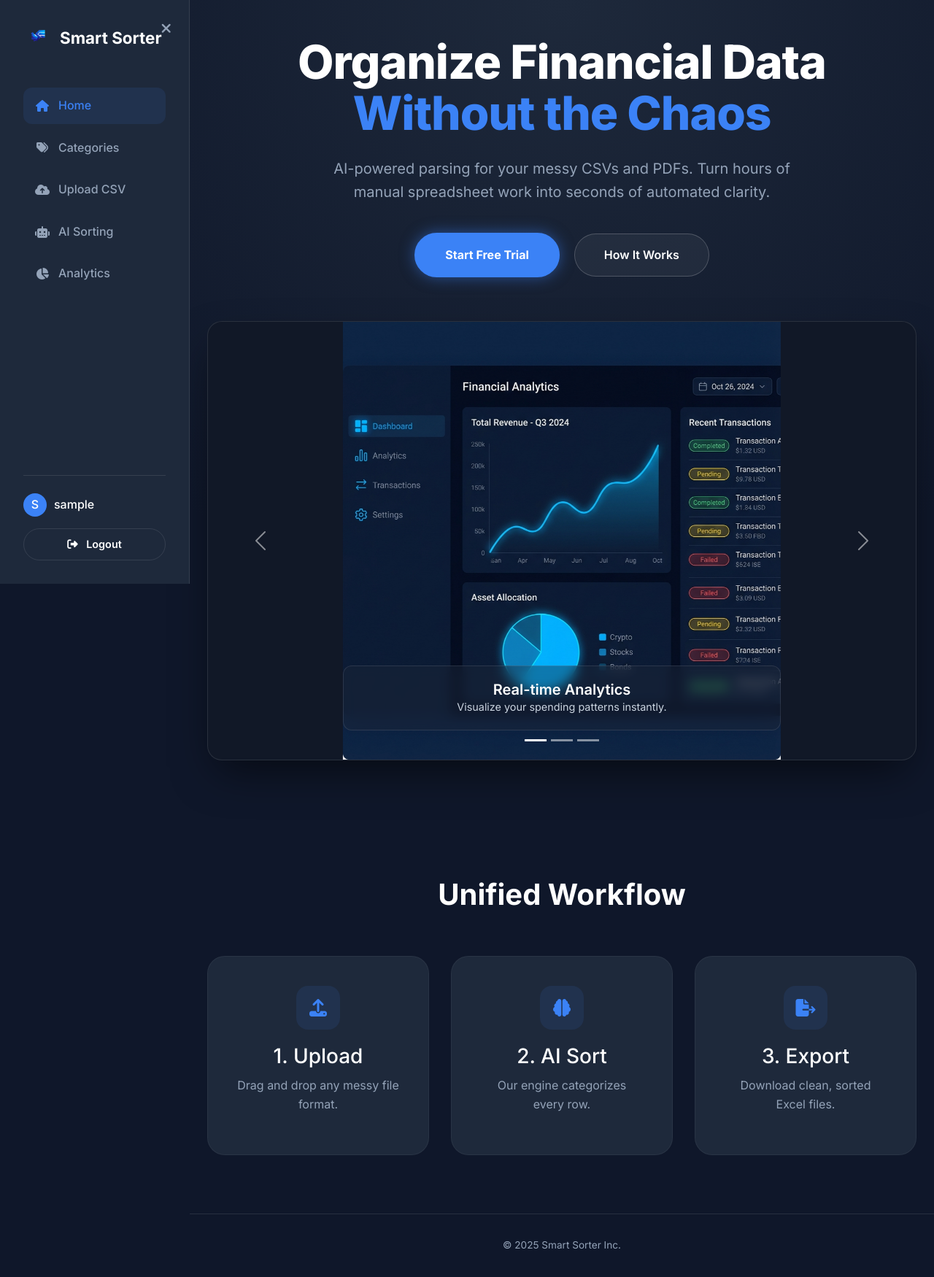
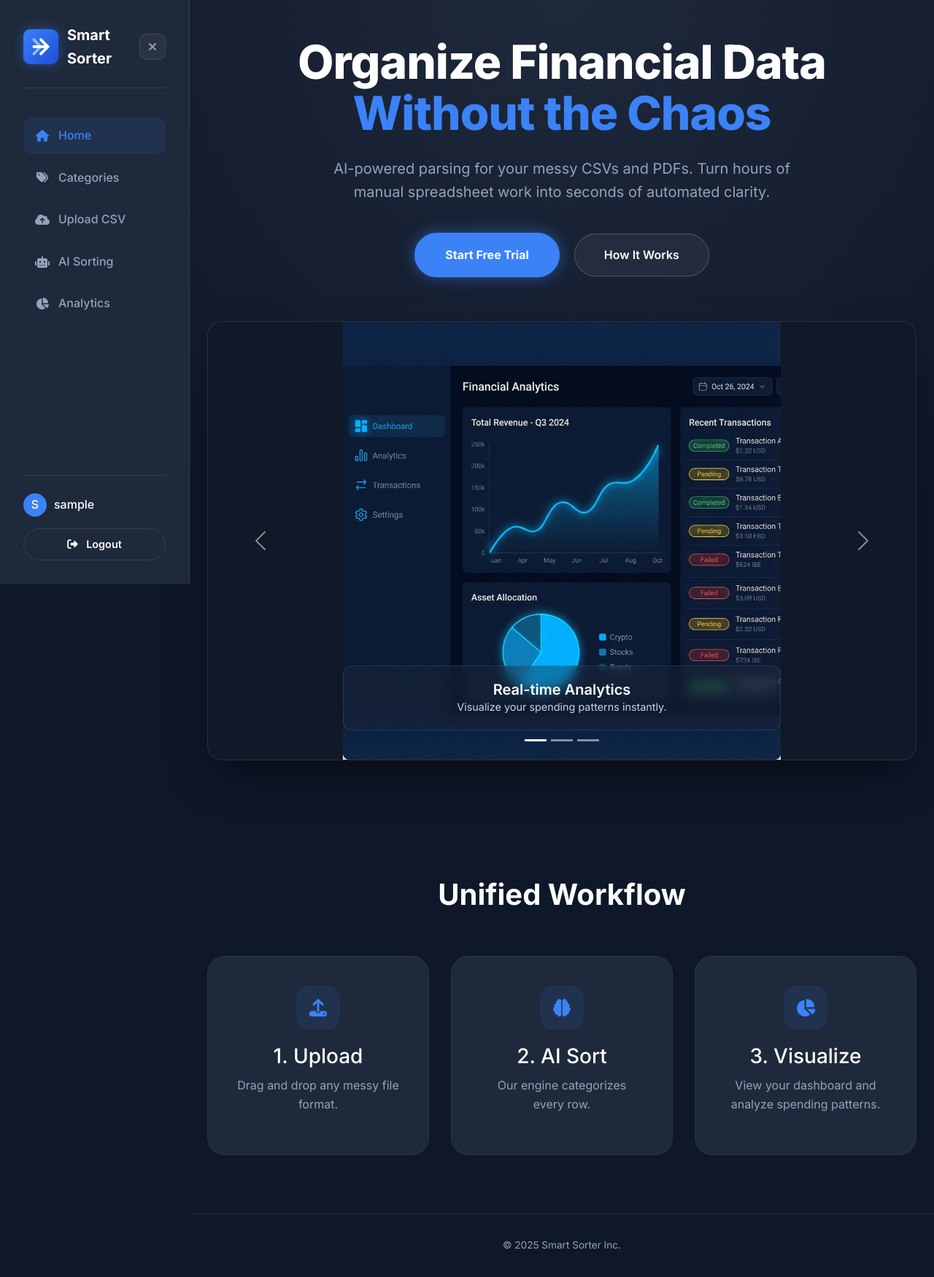
Before and after one commit to Mahhin1010/Smart-Expense-Sorter-FYP-, a Django app: page / in a window 1280 px wide. Shown: the whole page at 73% size. Run offline with Django 5.2, Linux system fonts and the light colour scheme; the visitor is signed in with stand-in values (Sample User, id 1).

Commit message:
feat: Add initial modern base template, home page, and SVG logo.

```diff
--- a/templates/base.html
+++ b/templates/base.html
@@ -323,20 +323,7 @@
             transform: translateX(-260px);
         }
 
-        .sidebar-logo {
-            display: flex;
-            align-items: center;
-            gap: 10px;
-            color: white;
-            font-weight: 700;
-            font-size: 1.4rem;
-            text-decoration: none;
-            margin-bottom: 3rem;
-        }
 
-        .sidebar-logo img {
-            height: 40px;
-        }
 
         .sidebar-menu {
             list-style: none;
@@ -416,24 +403,57 @@
             border-color: var(--primary-accent);
         }
 
+        .sidebar-header {
+            display: flex;
+            align-items: center;
+            justify-content: space-between;
+            margin-bottom: 2.5rem;
+            padding-bottom: 1.5rem;
+            border-bottom: 1px solid var(--glass-border);
+        }
+
+        .sidebar-logo {
+            display: flex;
+            align-items: center;
+            gap: 12px;
+            color: white;
+            font-weight: 700;
+            font-size: 1.25rem;
+            text-decoration: none;
+            transition: all 0.2s ease;
+        }
+
+        .sidebar-logo:hover {
+            color: var(--primary-accent);
+        }
+
+        .sidebar-logo img {
+            height: 48px;
+            width: auto;
+            filter: drop-shadow(0 0 8px rgba(59, 130, 246, 0.4));
+        }
+
         /* Close button inside sidebar */
         .sidebar-close {
-            position: absolute;
-            top: 1rem;
-            right: 1rem;
-            background: transparent;
-            border: none;
+            background: rgba(255, 255, 255, 0.05);
+            border: 1px solid var(--glass-border);
             color: var(--text-muted);
-            font-size: 1.2rem;
+            font-size: 1rem;
             cursor: pointer;
-            padding: 8px;
-            border-radius: 8px;
-            transition: all 0.2s;
+            width: 36px;
+            height: 36px;
+            border-radius: 10px;
+            display: flex;
+            align-items: center;
+            justify-content: center;
+            transition: all 0.2s ease;
+            flex-shrink: 0;
         }
 
         .sidebar-close:hover {
             color: #ef4444;
             background: rgba(239, 68, 68, 0.1);
+            border-color: rgba(239, 68, 68, 0.3);
         }
 
         .user-profile-section {
@@ -479,15 +499,16 @@
 
         <!-- Sidebar -->
         <aside class="sidebar" id="sidebar">
-            <!-- Close Button -->
-            <button class="sidebar-close" id="sidebarClose" title="Close Menu">
-                <i class="fas fa-times"></i>
-            </button>
-
-            <a href="{% url 'home' %}" class="sidebar-logo">
-                <img src="{% static 'images/logo_modern_v2.png' %}" alt="Logo">
-                Smart Sorter
-            </a>
+            <!-- Sidebar Header with Logo and Close Button -->
+            <div class="sidebar-header">
+                <a href="{% url 'home' %}" class="sidebar-logo">
+                    <img src="{% static 'images/logo_modern.svg' %}" alt="Logo">
+                    Smart Sorter
+                </a>
+                <button class="sidebar-close" id="sidebarClose" title="Close Menu">
+                    <i class="fas fa-times"></i>
+                </button>
+            </div>
 
             <ul class="sidebar-menu">
                 <li>
@@ -547,7 +568,7 @@
             <nav id="main-navbar">
                 <div class="nav-container">
                     <a href="{% url 'home' %}" class="logo">
-                        <img src="{% static 'images/logo_modern_v2.png' %}" alt="Smart Sorter" style="height: 60px;">
+                        <img src="{% static 'images/logo_modern.svg' %}" alt="Smart Sorter" style="height: 48px;">
                         Smart Sorter
                     </a>
 
@@ -585,7 +606,7 @@
         <div class="footer-content">
             <div class="footer-brand">
                 <a href="#" class="logo">
-                    <img src="{% static 'images/logo_modern.png' %}" alt="Smart Sorter" style="height:32px;">
+                    <img src="{% static 'images/logo_modern.svg' %}" alt="Smart Sorter" style="height:32px;">
                     Smart Sorter
                 </a>
                 <p>Intelligent financial organization for modern businesses. Sort, analyze, and optimize your
--- a/templates/home.html
+++ b/templates/home.html
@@ -219,9 +219,9 @@
 
             <div
                 style="background: #1e293b; padding: 40px; border-radius: 24px; border: 1px solid rgba(255,255,255,0.05);">
-                <div class="icon-box"><i class="fas fa-file-export"></i></div>
-                <h3 style="color: white; margin-bottom: 10px;">3. Export</h3>
-                <p style="color: #94a3b8;">Download clean, sorted Excel files.</p>
+                <div class="icon-box"><i class="fas fa-chart-pie"></i></div>
+                <h3 style="color: white; margin-bottom: 10px;">3. Visualize</h3>
+                <p style="color: #94a3b8;">View your dashboard and analyze spending patterns.</p>
             </div>
         </div>
     </div>
```
Also changed, not shown: static/images/logo_modern.svg (added).
